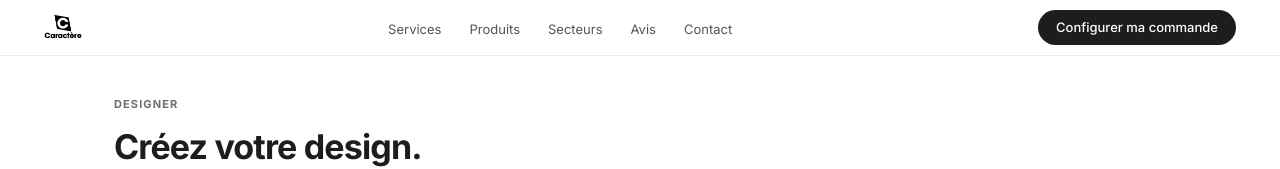
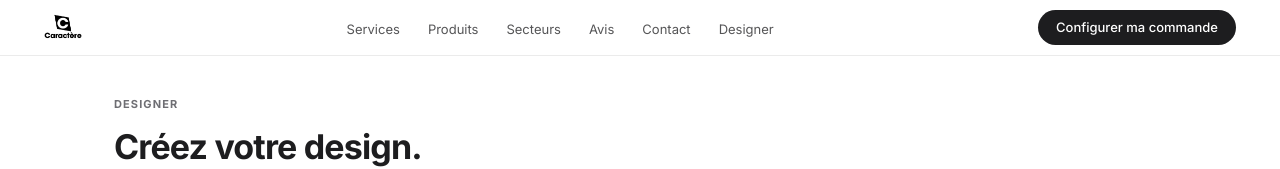
Before and after one commit to yakoumobi-sys/caractere.store, a Next.js app: page /designer in a window 1280 px wide. Shown: the top 169 px of the page. Built offline with nearby package versions, Linux system fonts and the light colour scheme.

Commit message:
Update Navbar.tsx

```diff
--- a/components/layout/Navbar.tsx
+++ b/components/layout/Navbar.tsx
@@ -9,6 +9,8 @@ const links = [
   { href: '/#secteurs', label: 'Secteurs' },
   { href: '/#avis',     label: 'Avis'     },
   { href: '/#contact',  label: 'Contact'  },
+{ href: '/designer', label: 'Designer' },
+
 ]
 
 export default function Navbar() {
```
